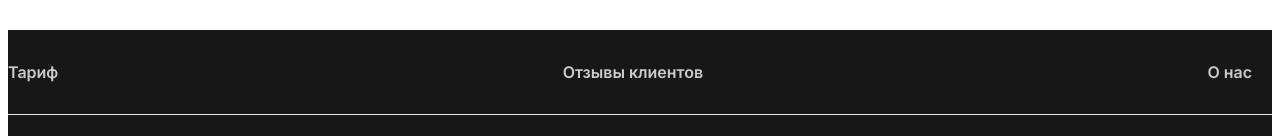
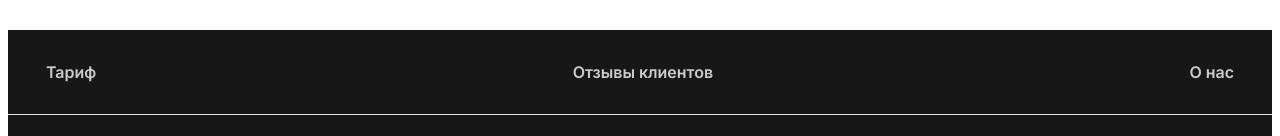
Before and after one commit to TensorFlowKCPT/WiFi-On-Next.jS, a Next.js app: page / in a window 1280 px wide. Shown: the part 5688-5824 px from the top of the page. Built offline with nearby package versions, Linux system fonts and the light colour scheme.

Commit message:
подальше отступ сделал для О нас и т.д. в footer

```diff
--- a/components/Footer.module.css
+++ b/components/Footer.module.css
@@ -1,12 +1,10 @@
-
-
 .nav-link {
   position: relative;
   text-decoration: none;
   color: #ccc;
   font-size: 1rem;
   font-weight: 600;
-    margin-right: 20px;
+  margin: 0 3%;
 }
 
 .nav-link::after {
@@ -26,7 +24,8 @@
 
 @media (max-width: 768px) {
   .max-w-7xl {
-      padding: 0 16px; /* Примерная подгонка отступов для мобильных устройств */
+    padding: 0 16px;
+    /* Примерная подгонка отступов для мобильных устройств */
   }
 
   .md\:flex {
```
Lines whose indentation alone changed are shown as unchanged.
